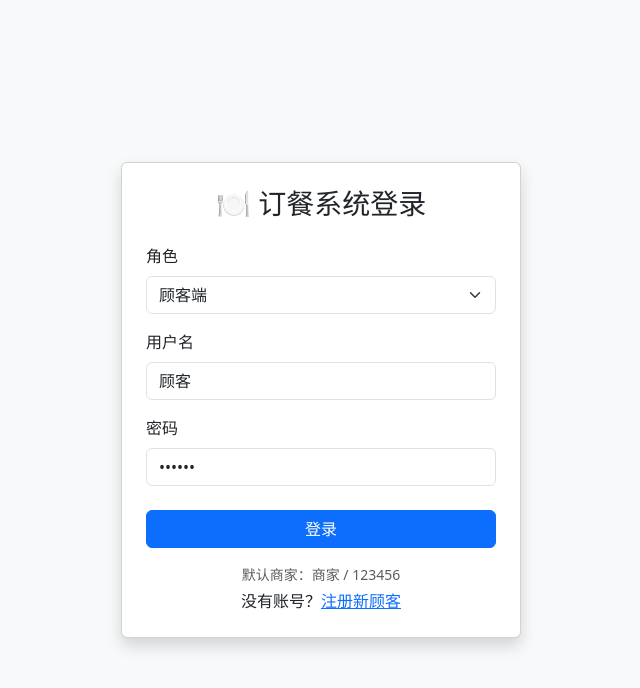
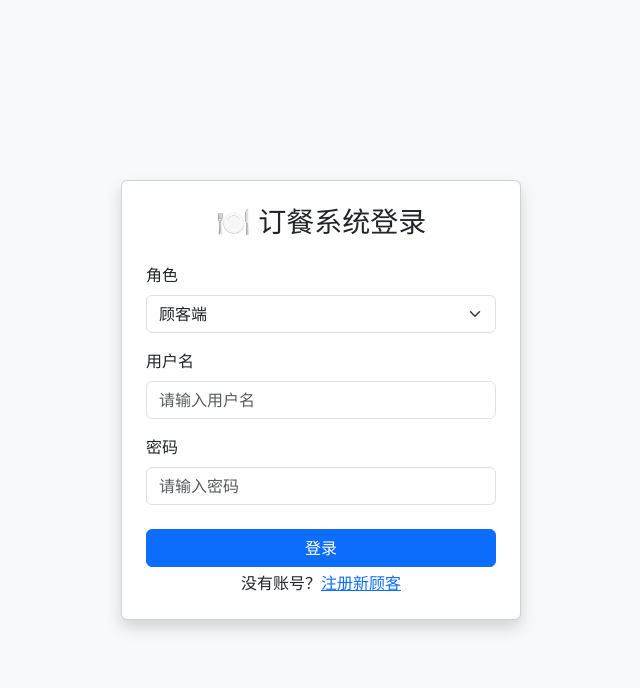
Before and after one commit to shuhao1212/OrderingSystem, a Flask app: page /login in a window 1280 px wide. Shown: the top 688 px of the page, without its empty margins (319-959 px from the left). Run offline with Flask 3, Linux system fonts and the light colour scheme.

Commit message:
fix: 修复注册持久化，移除登录页预填密码，更新README至v2.4

```diff
--- a/main.py
+++ b/main.py
@@ -8,7 +8,15 @@ from db_utils import DatabaseManager
 from models import CartItem, Dish
 
 app = Flask(__name__)
-app.secret_key = os.urandom(24)
+_secret_path = os.path.join("data", ".secret_key")
+if os.path.exists(_secret_path):
+    with open(_secret_path, "rb") as f:
+        app.secret_key = f.read()
+else:
+    app.secret_key = os.urandom(24)
+    os.makedirs("data", exist_ok=True)
+    with open(_secret_path, "wb") as f:
+        f.write(app.secret_key)
 
 BUSINESS_ACCOUNT = {"password": "123456", "role": "商家端"}
 
@@ -241,5 +249,4 @@ def api_rate_order(order_id: int) -> str:
 
 
 if __name__ == "__main__":
-    get_db().seed_all_dishes()
     app.run(debug=True, port=5000)
--- a/templates/login.html
+++ b/templates/login.html
@@ -22,15 +22,15 @@
             </div>
             <div class="mb-3">
                 <label class="form-label">用户名</label>
-                <input name="username" class="form-control" value="顾客" required>
+                <input name="username" class="form-control" placeholder="请输入用户名" required>
             </div>
             <div class="mb-3">
                 <label class="form-label">密码</label>
-                <input name="password" type="password" class="form-control" value="123456" required>
+                <input name="password" type="password" class="form-control" placeholder="请输入密码" required>
             </div>
             <button type="submit" class="btn btn-primary w-100 mt-2">登录</button>
         </form>
-        <p class="text-muted small text-center mt-3 mb-0">默认商家：商家 / 123456</p>
+        <!-- 默认商家：商家 / 123456 -->
         <p class="text-center mt-1 mb-0">没有账号？<a href="/register">注册新顾客</a></p>
     </div>
 </body>
```
Also changed, not shown: db_utils.py (+3 -5 lines), README.md, static/images/c2c3ed84_加多宝.jpg (added), static/images/宫保鸡丁.jpg (deleted), static/images/番茄炒蛋.jpg (deleted), static/images/米饭.jpg (renamed from static/images/1饭.jpg), static/images/麻婆豆腐.jpg (deleted).
